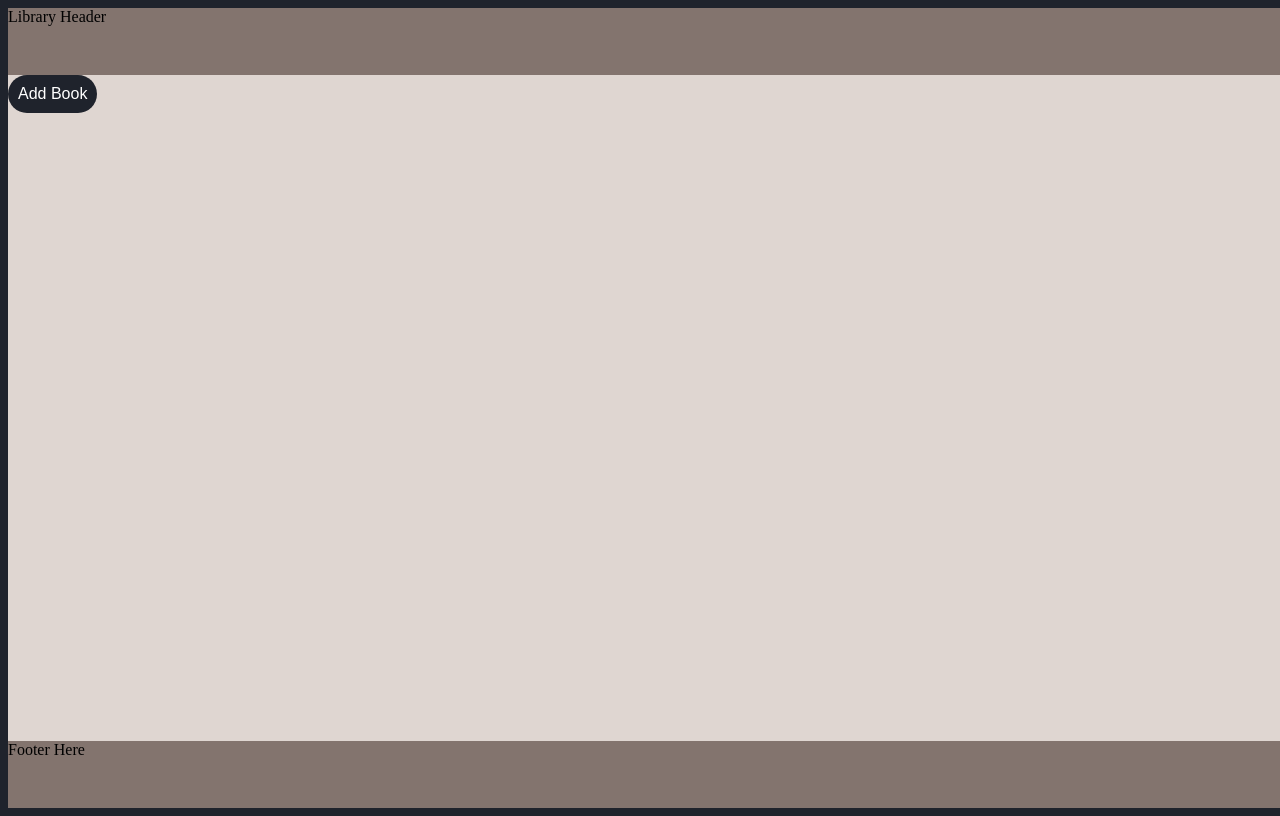
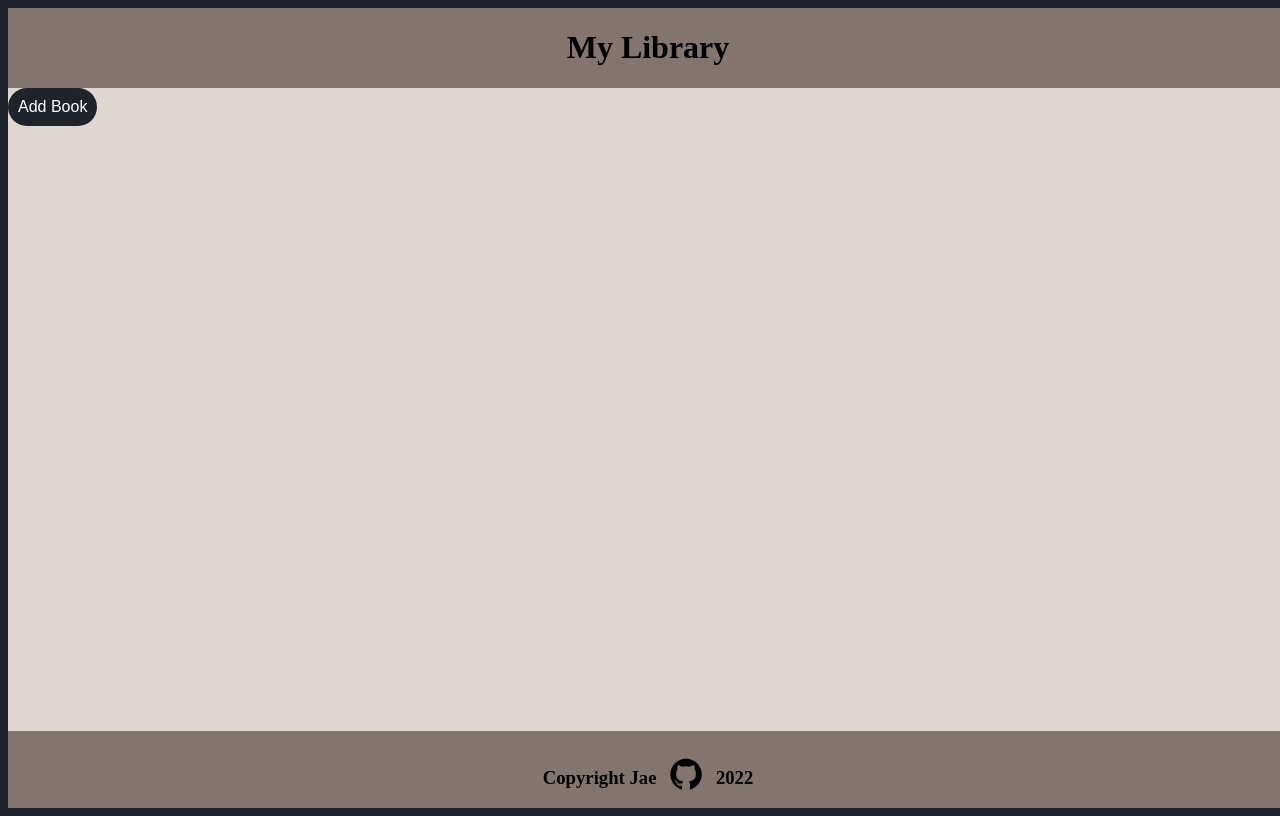
Before and after one commit to JaeGif/Library, a plain HTML site: page index.html in a window 1280 px wide. Drawn offline with Linux system fonts and the light colour scheme.

Commit message:
added extra styles to index.html and stylesheet. Filled out header and footer. Changed Modal color

```diff
--- a/index.html
+++ b/index.html
@@ -9,7 +9,7 @@
     <title>Library</title>
 </head>
 <body>
-    <header> Library Header</header>
+    <header><h1>My Library</h1></header>
     <div id="main-content">
         <div id="button-bar">
             <button id="add-book">Add Book</button>
@@ -44,6 +44,12 @@
 
         </div>
     </div>
-    <footer>Footer Here</footer>
+    <footer>
+        <h3>Copyright
+            <a href="https://github.com/JaeGif">Jae
+                <img src="./icons/github-icon.png" width="50px" height="auto">
+            </a> 2022
+        </h3>
+    </footer>
 </body>
 </html>
--- a/styles.css
+++ b/styles.css
@@ -2,7 +2,6 @@
     --main-color: #1F232C;
     --highlight-light: #DFD6D1;
     --highlight-dark: #83746E;
-
 }
 body {
     display: grid;
@@ -17,7 +16,19 @@ body {
 header, footer {
     background-color: var(--highlight-dark);
     height: 100%;
+    display: flex;
+    justify-content: center;
+    align-items: center;
+    color: black;
 }
+a, a:link, a:visited {
+    text-decoration: none;
+    color: black;
+}
+img {
+    margin-bottom: -15px;
+}
+
 #main-content {
     background-color: var(--highlight-light);
     height: 100%;
```
Also changed, not shown: icons/github-icon.png (added), 1 other file.
